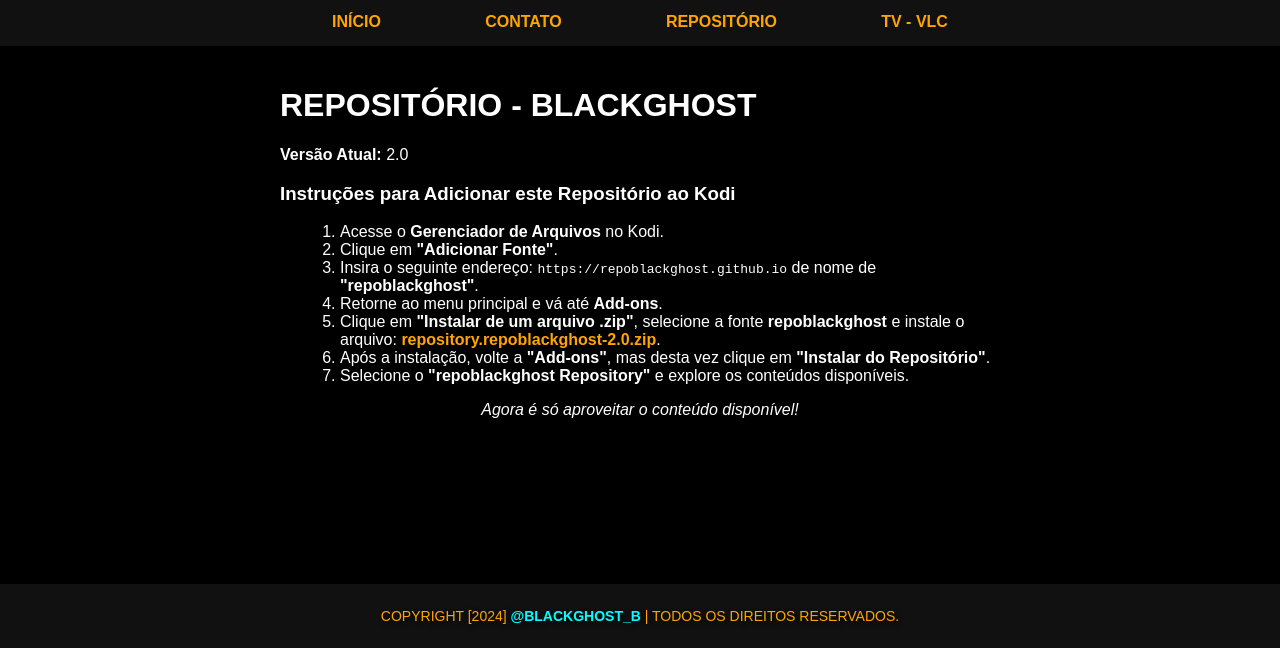
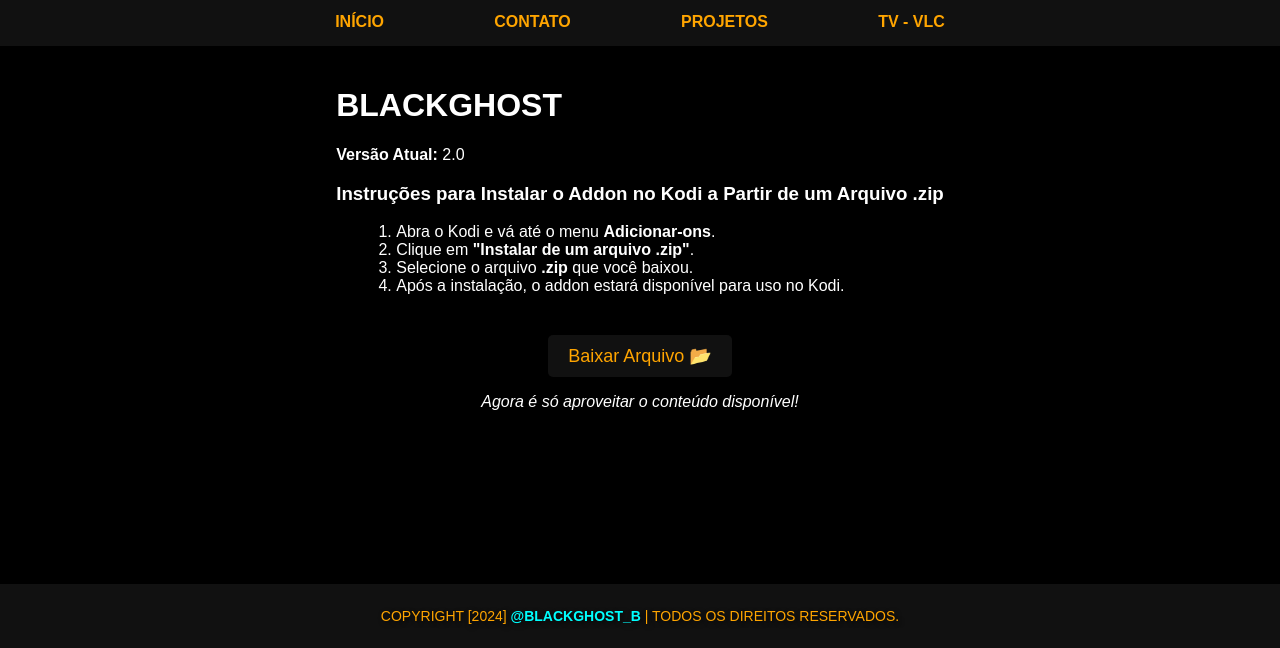
Before and after one commit to blackghost-dev/blackghost-dev, a plain HTML site: page projetos.html in a window 1280 px wide. Shown: the part 152-800 px from the top of the page. Drawn offline with Linux system fonts and the light colour scheme.

Commit message:
atualizacao

```diff
--- a/repositorio.html
+++ b/projetos.html
@@ -3,7 +3,7 @@
 <head>
     <meta charset="UTF-8">
     <meta name="viewport" content="width=device-width, initial-scale=1.0">
-    <title>BLACKGHOST-dev - REPOSITÓRIO</title>
+    <title>BLACKGHOST - INSTRUÇÕES</title>
     <style>
         /* Estilo geral */
         body {
@@ -100,6 +100,25 @@
             color: #ffa500;
             text-decoration: underline;
         }
+
+        /* Estilo para o botão */
+        button {
+            background-color: #111; /* Cor do menu */
+            border: none;
+            color: #ffa500; /* Cor do texto igual ao menu */
+            padding: 10px 20px;
+            font-size: 18px;
+            cursor: pointer;
+            border-radius: 5px;
+            margin-top: 20px;
+        }
+
+        /* Remove o efeito de hover */
+        button:hover {
+            background-color: #111; /* Mantém a cor ao passar o mouse */
+            color: #ffa500; /* Mantém a cor do texto */
+        }
+
     </style>
 </head>
 <body>
@@ -111,32 +130,28 @@
         <div class="nav-container">
             <a href="index.html">INÍCIO</a>
             <a href="contato.html">CONTATO</a>
-            <a href="repositorio.html">REPOSITÓRIO</a>
+            <a href="projetos.html">PROJETOS</a>
             <a href="categorias.html">TV - VLC</a>
         </div>
     </nav>
 
     <!-- Conteúdo Principal -->
     <div class="content-container">
-        <h1><span class="highlight">REPOSITÓRIO - BLACKGHOST</span></h1>
+        <h1><span class="highlight">BLACKGHOST</span></h1>
         <p><strong>Versão Atual:</strong> <span class="highlight">2.0</span></p>
 
-        <h3>Instruções para Adicionar este Repositório ao Kodi</h3>
+        <h3>Instruções para Instalar o Addon no Kodi a Partir de um Arquivo .zip</h3>
         <ol>
-            <li>Acesse o <strong>Gerenciador de Arquivos</strong> no Kodi.</li>
-            <li>Clique em <strong>"Adicionar Fonte"</strong>.</li>
-            <li>Insira o seguinte endereço:
-                <code class="highlight">https://repoblackghost.github.io</code>
-                de nome de <strong class="highlight">"repoblackghost"</strong>.
-            </li>
-            <li>Retorne ao menu principal e vá até <strong>Add-ons</strong>.</li>
-            <li>Clique em <strong>"Instalar de um arquivo .zip"</strong>, selecione a fonte <strong class="highlight">repoblackghost</strong> e instale o arquivo:
-                <a href="https://github.com/blackghost-dev/blackghost-dev.github.io/raw/master/repository.repoblackghost-2.0.zip" class="highlight">repository.repoblackghost-2.0.zip</a>.
-            </li>
-            <li>Após a instalação, volte a <strong>"Add-ons"</strong>, mas desta vez clique em <strong>"Instalar do Repositório"</strong>.</li>
-            <li>Selecione o <strong class="highlight">"repoblackghost Repository"</strong> e explore os conteúdos disponíveis.</li>
+            <li>Abra o Kodi e vá até o menu <strong>Adicionar-ons</strong>.</li>
+            <li>Clique em <strong>"Instalar de um arquivo .zip"</strong>.</li>
+            <li>Selecione o arquivo <strong>.zip</strong> que você baixou.</li>
+            <li>Após a instalação, o addon estará disponível para uso no Kodi.</li>
         </ol>
-        <p style="text-align: center; font-style: italic;">Agora é só aproveitar o conteúdo disponível!</p>
+        <!-- Botão de download abaixo de "Após a instalação, o addon estará disponível para uso no Kodi." -->
+        <div style="text-align: center; margin-top: 20px;">
+            <button onclick="window.location.href='https://github.com/blackghost-dev/blackghost-dev.github.io/raw/master/repository.repoblackghost-2.0.zip'">Baixar Arquivo 📂</button>
+            <p style="text-align: center; font-style: italic;">Agora é só aproveitar o conteúdo disponível!</p>
+        </div>
     </div>
 
     <!-- Rodapé -->
```
Also changed, not shown: categorias.html (+1 -1 lines), contato.html (+1 -1 lines), index.html (+1 -1 lines), 2 other files.
